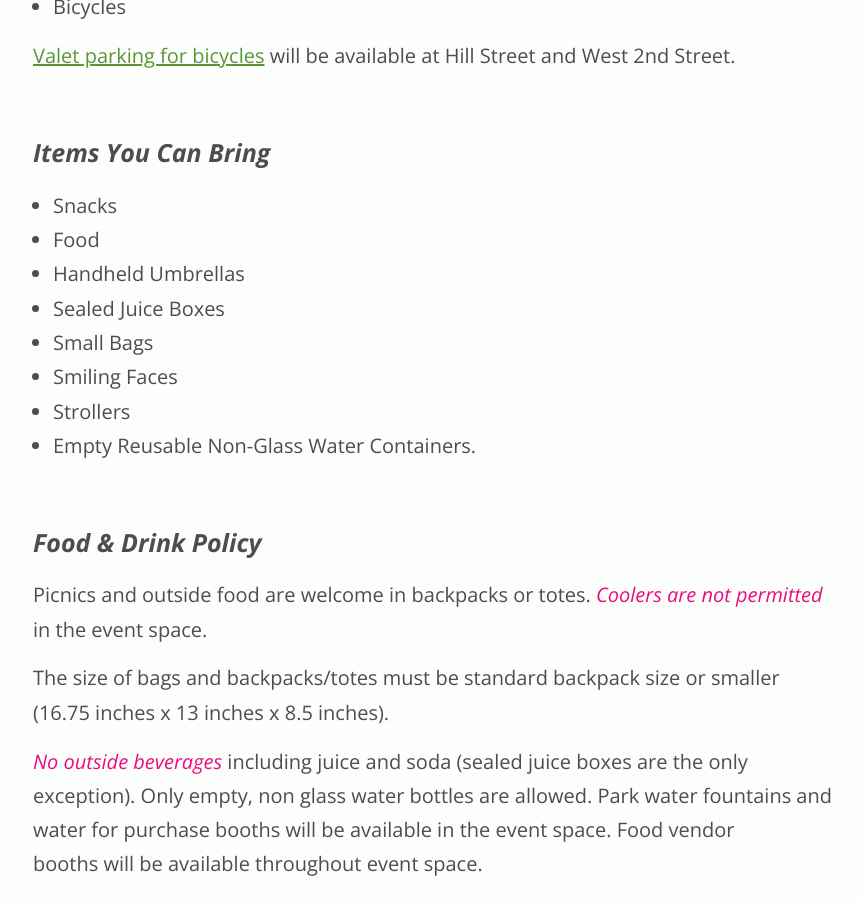
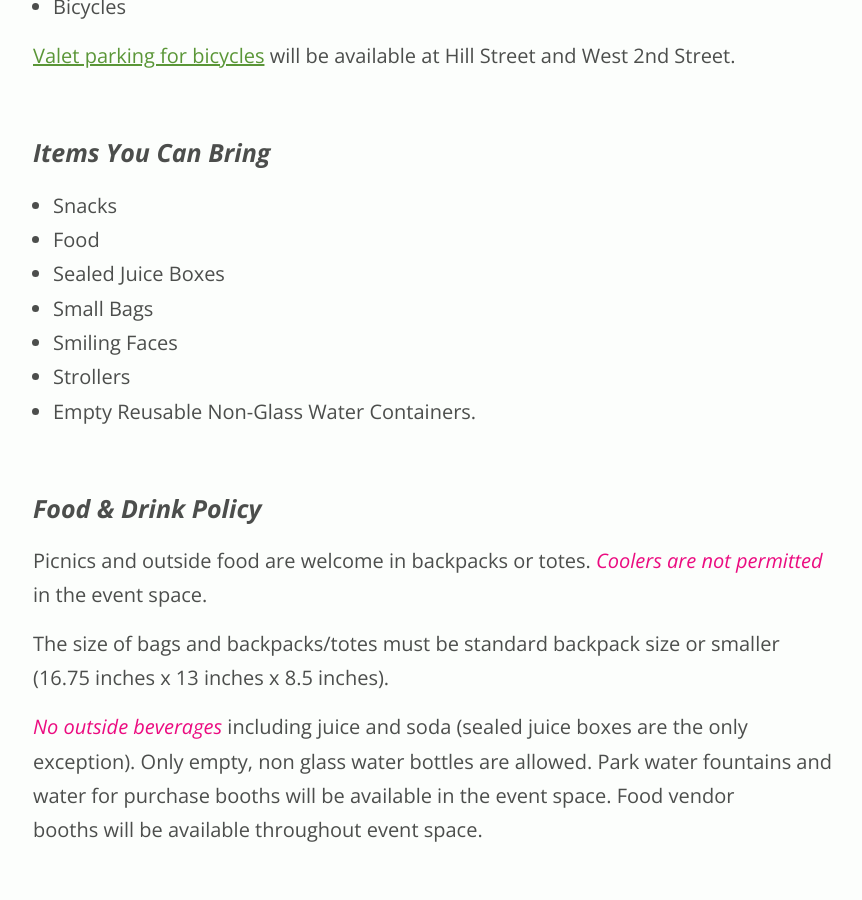
Before and after one commit to grandparkla/july4, a Jekyll site: the page built from index.markdown, in a window 1280 px wide and 900 px high, scrolled down 5304 px. Shown: the whole window, without its empty margins (207-1069 px from the left). Built offline with Jekyll 4.4.1, drawn with Linux system fonts in a browser that asks for light colours.

Commit message:
Copy Update
-Duncan

```diff
--- a/index.markdown
+++ b/index.markdown
@@ -141,7 +141,6 @@ This is a space for unity – where Angelenos and visitors from all around the w
 
 * Snacks
 * Food
-* Handheld Umbrellas
 * Sealed Juice Boxes
 * Small Bags
 * Smiling Faces
```
